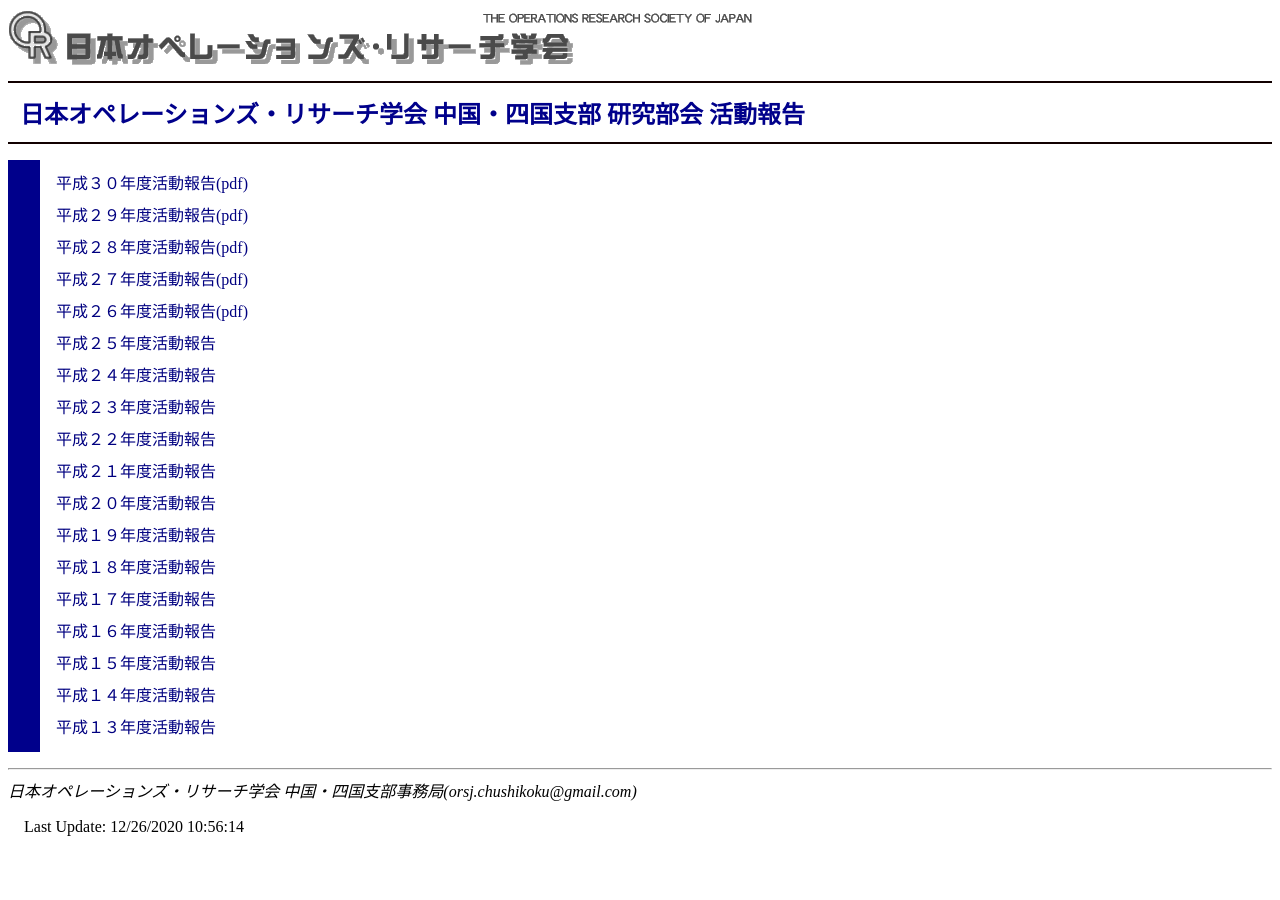
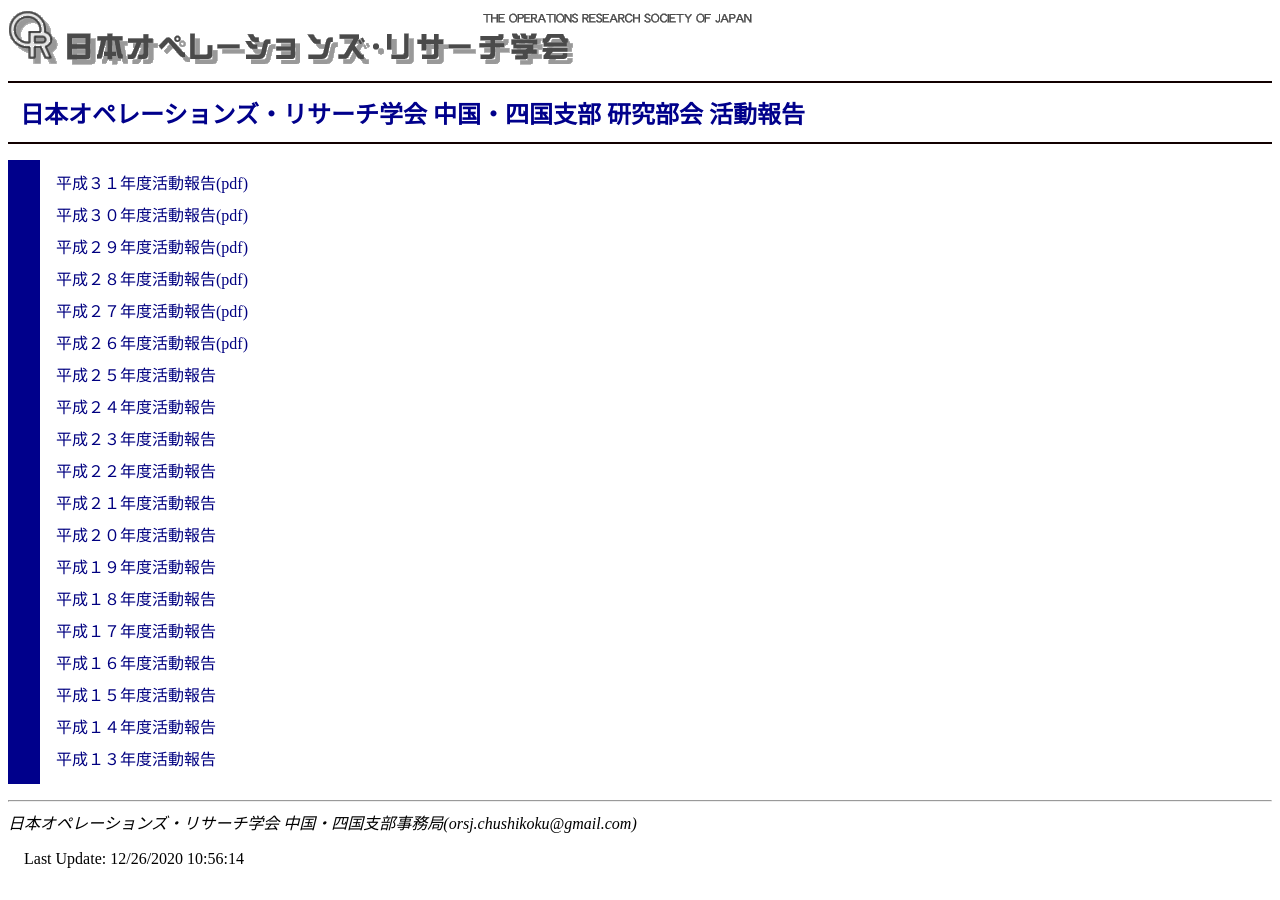
Before and after one commit to orsj-cs/orsj-cs.github.io, a Jekyll site: the page built from achievement/index.html, in a window 1280 px wide. Built offline with Jekyll 4.4.1, drawn with Linux system fonts in a browser that asks for light colours.

Commit message:
Update index.html

```diff
--- a/achievement/index.html
+++ b/achievement/index.html
@@ -3,6 +3,7 @@ layout: default
 title: 日本オペレーションズ・リサーチ学会 中国・四国支部 研究部会 活動報告
 ---
 <ul>
+<li><a href="../sokai/sokai2020/m0.pdf">平成３１年度活動報告(pdf)</a></li>
 <li><a href="../sokai/sokai2019/m0.pdf">平成３０年度活動報告(pdf)</a></li>
 <li><a href="../sokai/sokai2018/m0.pdf">平成２９年度活動報告(pdf)</a></li>
 <li><a href="../sokai/sokai2017/m0.pdf">平成２８年度活動報告(pdf)</a></li>
```
